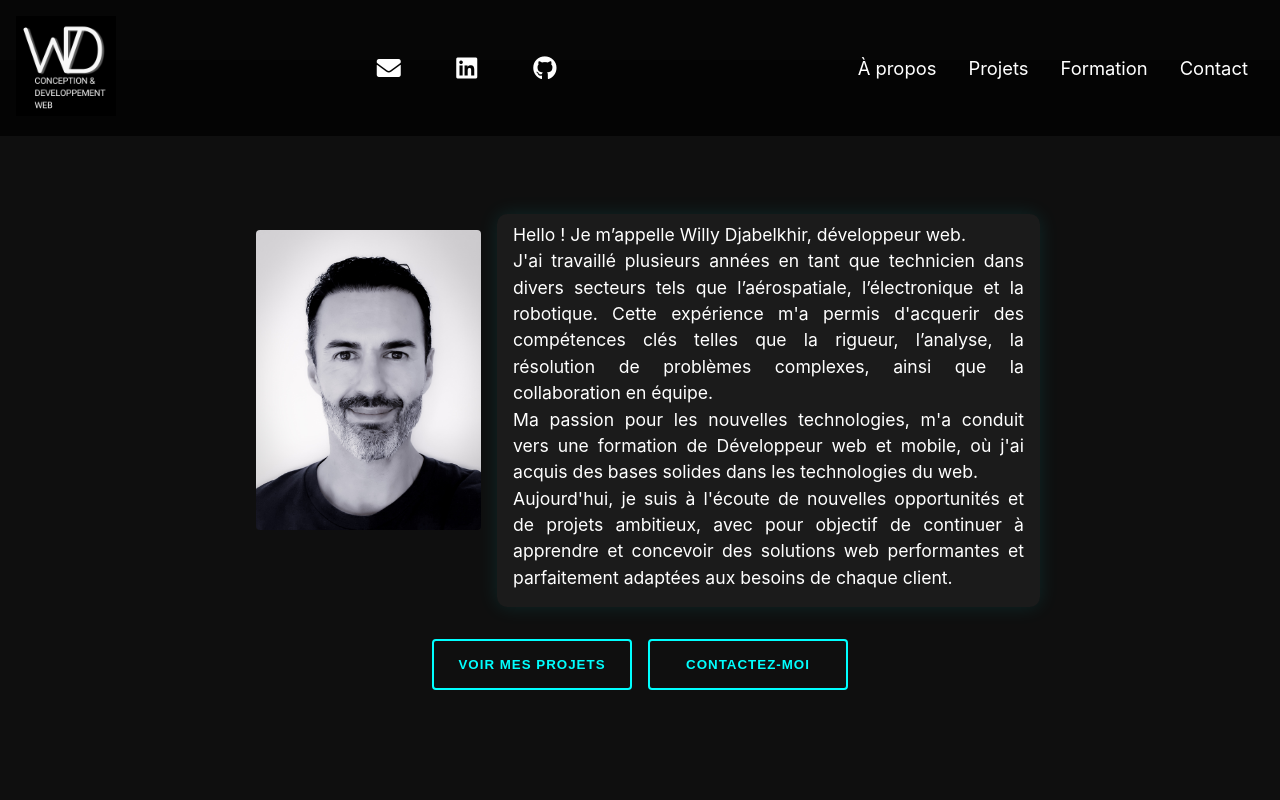
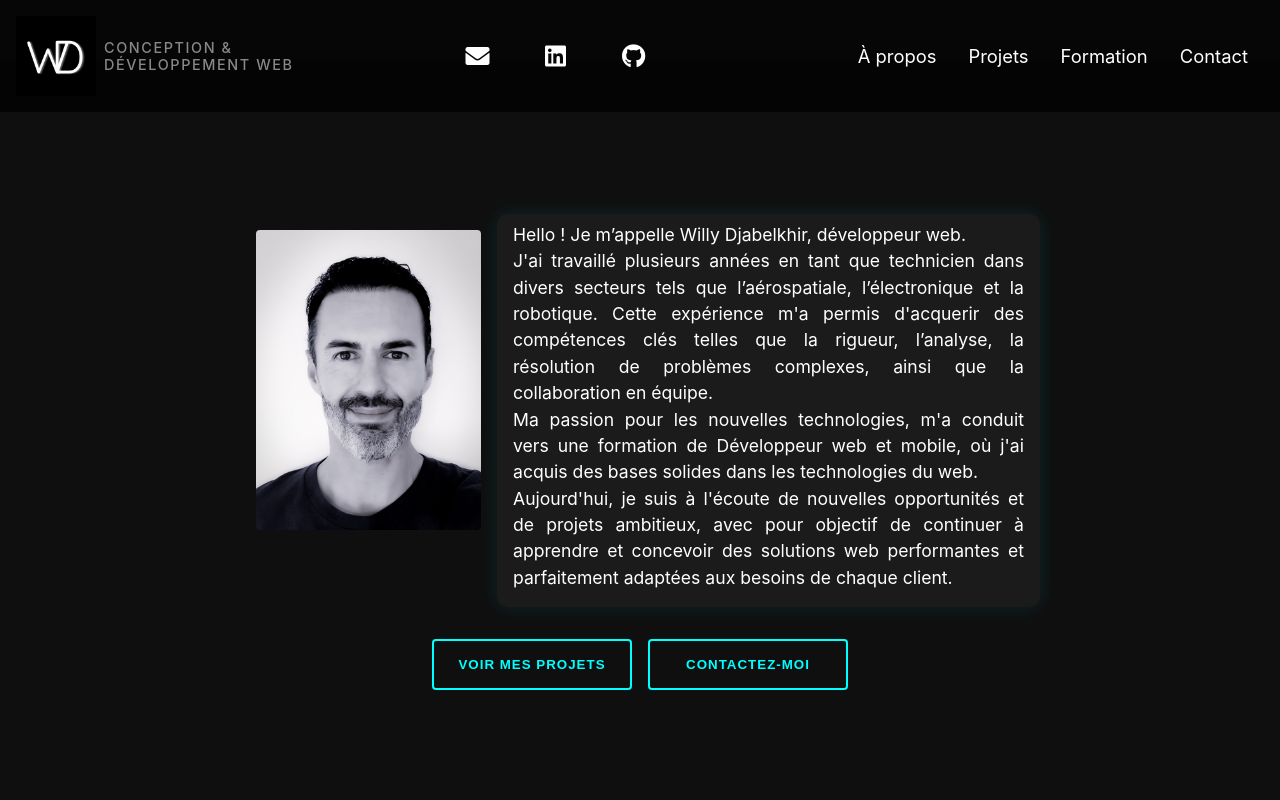
Before and after one commit to DjabelWilly/portfolio, a React (Create React App) app in the folder client/: page / in a window 1280 px wide. Shown: the top 800 px of the page. Built offline with nearby package versions, Linux system fonts and the light colour scheme; the HTML template or start-up script is replaced by a standard one.

Commit message:
maj logo

```diff
--- a/client/src/components/Header/Header.css
+++ b/client/src/components/Header/Header.css
@@ -25,12 +25,32 @@
   }
 }
 
+.logo {
+  display: flex;
+  align-items: center;
+  gap: 0.5rem;
+}
+
 .logo img {
-  width: 100px;
+  width: 80px;
 }
 @media screen and (max-width: 680px) {
   .logo img {
-    width: 80px;
+    width: 60px;
+  }
+}
+
+.logo p {
+  color: var(--text-secondary);
+  margin: 0;
+  font-size: 0.9rem;
+  font-weight: 500;
+  letter-spacing: 0.1rem;
+  text-align: start;
+}
+@media screen and (max-width: 1028px) {
+  .logo p {
+    display: none;
   }
 }
 
--- a/client/src/components/Header/Header.jsx
+++ b/client/src/components/Header/Header.jsx
@@ -15,6 +15,9 @@ const Header = ({ scrollToSection }) => {
             onClick={() => scrollToSection("about")}
             style={{ cursor: "pointer" }}
           />
+          <p>
+            CONCEPTION & <br /> DÉVELOPPEMENT WEB
+          </p>
         </div>
         <div className="social-links">
           <ul>
@@ -25,7 +28,7 @@ const Header = ({ scrollToSection }) => {
             </li>
             <li>
               <a
-                href="https://www.linkedin.com/in/willy-djabelkhir-dwwb/"
+                href="https://www.linkedin.com/in/willy-djabelkhir-dwwb"
                 target="_blank"
                 rel="noopener noreferrer"
               >
```
Also changed, not shown: client/src/assets/logo.png.
